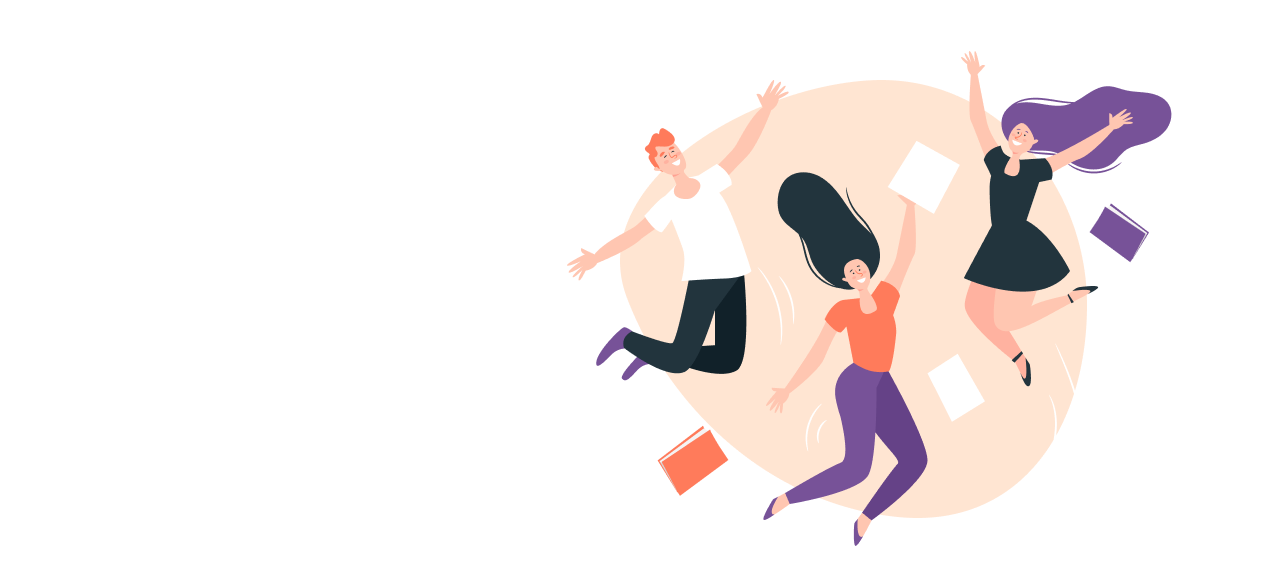
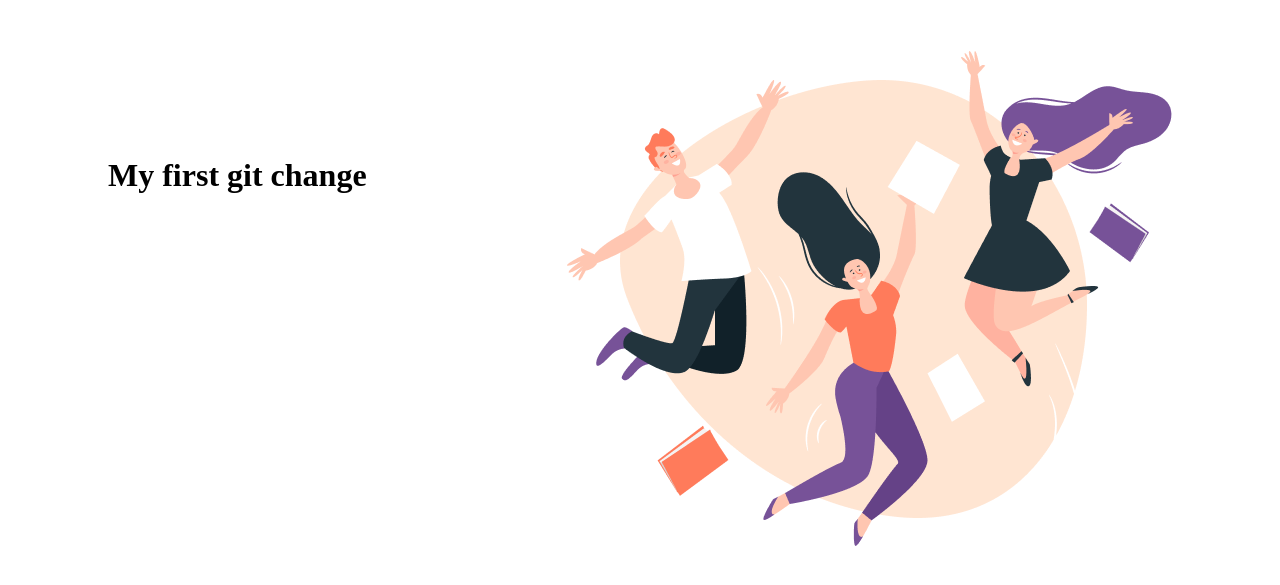
Before and after one commit to shasivar/BeetrotGr4, a plain HTML site: page index.html in a window 1280 px wide. Shown: the part 83-668 px from the top of the page. Drawn offline with Linux system fonts and the light colour scheme.

Commit message:
first commit

```diff
--- a/index.html
+++ b/index.html
@@ -23,7 +23,7 @@
           </div>
           <div class="header">
             <div class="left-side">
-
+              <h1>My first git change</h1>
             </div>
             <div class="header-image">
                 <img src="./Image.png" alt="">
```
